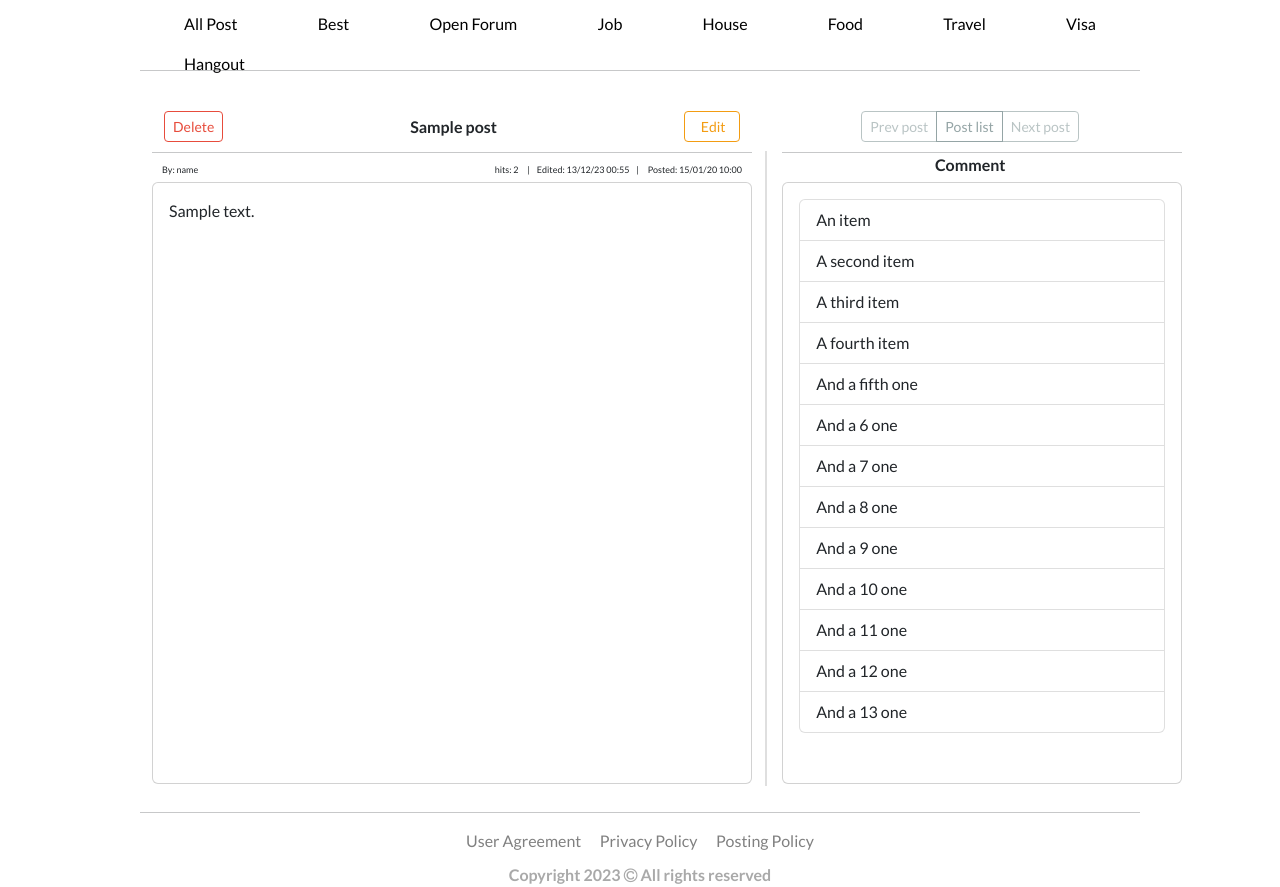
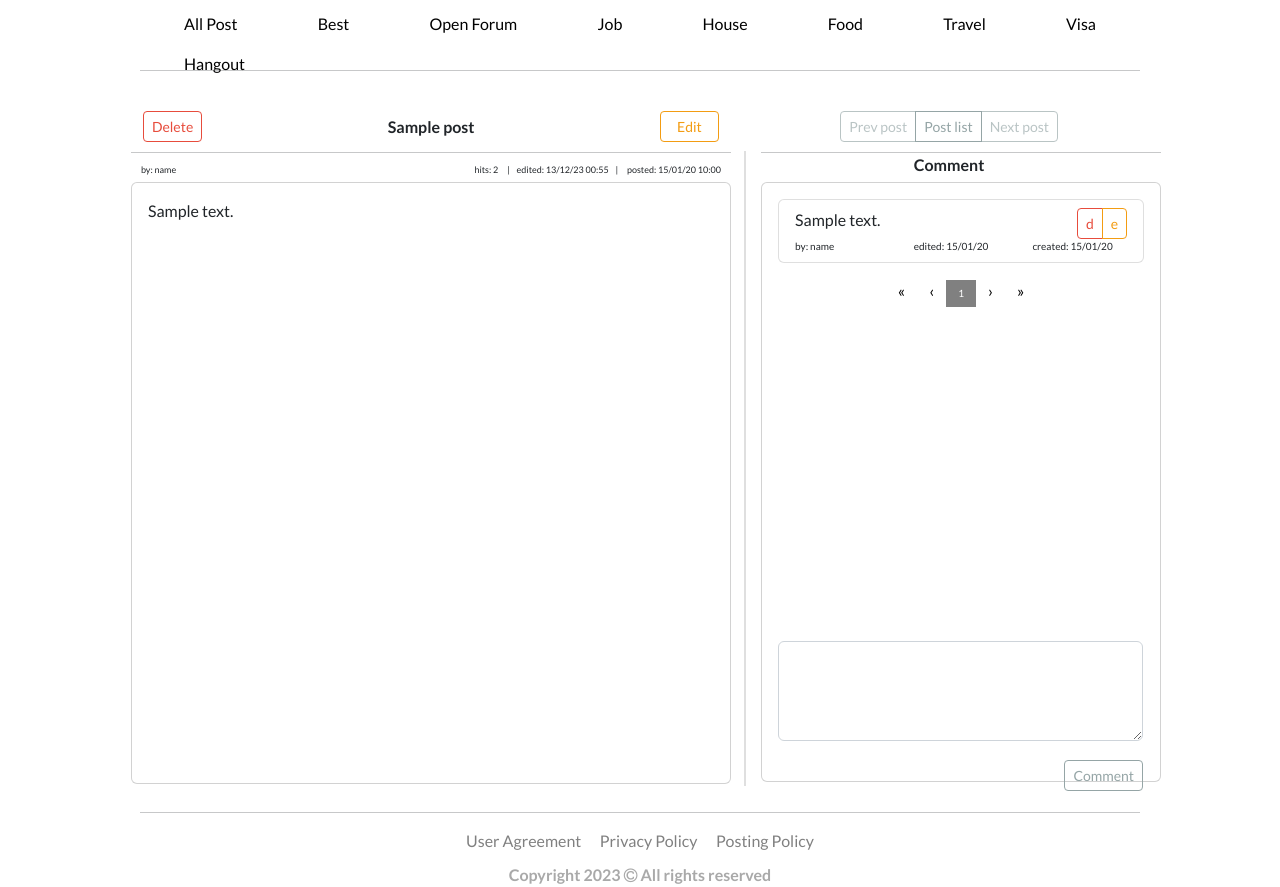
Before and after one commit to ojg1993/CommuniTea, a Django app: a page that uses forum/templates/forum/posts/post-info.html in a window 1280 px wide. Shown: the part 152-1039 px from the top of the page. Run offline with Django 5.2, Linux system fonts and the light colour scheme; tables that the repository leaves empty hold one stand-in row (values such as "Sample post"); some libraries are stand-ins or nearby versions.

Commit message:
feat: implement comment CRUD and pagination functionality
- Added Comment model and registered in admin.
- Implemented the 'create_comment' view to handle the creation of comments.
- Created the 'CreateCommentForm' form for processing comment creation.
- Improved the 'post_info' view to display comments as well as comment pagination functionality.
- Implemented pagination logic in the 'post-info.html' template for better user experience.
- Added the 'update_comment' view to support updating comments with the 'update-comment.html' template.
- Implemented the 'delete_comment' view to handle the deletion of comments.
- Configured URLs following the new comment-related views.

```diff
--- a/forum/forms.py
+++ b/forum/forms.py
@@ -1,5 +1,7 @@
 from django import forms
-from .models import Post
+from django.forms import TextInput
+
+from .models import Post, Comment
 
 
 class CreatePostForm(forms.ModelForm):
@@ -12,3 +14,13 @@ class CreatePostForm(forms.ModelForm):
         category = kwargs.pop("category", None)
         super(CreatePostForm, self).__init__(*args, **kwargs)
         self.fields["category"].initial = category
+
+
+class CreateCommentForm(forms.ModelForm):
+    class Meta:
+        model = Comment
+        fields = ["content"]
+        widgets = {
+            "content": forms.Textarea(attrs={"style": "width: 365px; height: 100px;"}),
+        }
+        labels = {"content": ""}
--- a/forum/templates/forum/posts/post-info.html
+++ b/forum/templates/forum/posts/post-info.html
@@ -1,9 +1,10 @@
 {% extends "forum/base.html" %}
 {% load static %}
+{% load crispy_forms_tags %}
 
 {% block content %}
     <body>
-    <div class="container" style="display: flex; justify-items: auto; max-width: 1000px;">
+    <div class="container justify-content-center" style="display: flex; justify-items: auto; max-width: 1000px;">
         <div>
             <div class="container" style="width: 600px;">
                 <div style="display: flex; justify-content: space-between; align-items: center;">
@@ -18,7 +19,7 @@
                     <div>
                         <a href="{% url 'update-post' category_slug=post.category.slug post_id=post.id %}">
                             <button type="button" class="btn btn-outline-warning btn-sm">
-                                &nbsp;&nbsp; Edit&nbsp;&nbsp;
+                                &nbsp;&nbsp; Edit&nbsp;&nbsp;&nbsp;
                             </button>
                         </a>
                     </div>
@@ -27,7 +28,7 @@
             <hr style="margin: 10px 0;">
             <div style="display: flex; justify-content: space-between; margin: 5px 10px; ">
                 <div style="font-size: xx-small;">
-                    By: {{ post.writer.get_email_domain }}
+                    by: {{ post.writer.get_email_domain }}
                 </div>
 
                 <div style="display: flex; font-size: xx-small;">
@@ -37,11 +38,11 @@
                     </div>
                     {% if post.modified_at %}
                         <div>
-                            Edited: {{ post.modified_at|date:"d/m/y" }} {{ post.modified_at|time:"H:i" }}
+                            edited: {{ post.modified_at|date:"d/m/y" }} {{ post.modified_at|time:"H:i" }}
                         </div>
                         &nbsp; &nbsp; | &nbsp; &nbsp;
                     {% endif %}
-                    Posted: {{ post.created_at|date:"d/m/y" }} {{ post.created_at|time:"H:i" }}
+                    posted: {{ post.created_at|date:"d/m/y" }} {{ post.created_at|time:"H:i" }}
                 </div>
             </div>
             <div class="card" style="width: 600px; align-self: center;">
@@ -58,13 +59,16 @@
         <div class="container" style="width: 400px;">
             <div style="display: flex; justify-content: space-evenly">
                 <div class="btn-group" role="group" aria-label="Basic outlined example">
-                    <a class="btn btn-outline-secondary btn-sm {% if not has_previous_post %}disabled{% endif %}"  href="{% url 'previous-post' category_slug=category_slug post_id=post.id %}" >
+                    <a class="btn btn-outline-secondary btn-sm {% if not has_previous_post %}disabled{% endif %}"
+                       href="{% url 'previous-post' category_slug=category_slug post_id=post.id %}">
                         Prev post
                     </a>
-                    <a class="btn btn-outline-secondary btn-sm" href="{% url 'category-posts' category_slug=category_slug %}" >
+                    <a class="btn btn-outline-secondary btn-sm"
+                       href="{% url 'category-posts' category_slug=category_slug %}">
                         Post list
                     </a>
-                    <a class="btn btn-outline-secondary btn-sm {% if not has_next_post %}disabled{% endif %}" href="{% url 'next-post' category_slug=category_slug post_id=post.id %}" >
+                    <a class="btn btn-outline-secondary btn-sm {% if not has_next_post %}disabled{% endif %}"
+                       href="{% url 'next-post' category_slug=category_slug post_id=post.id %}">
                         Next post
                     </a>
                 </div>
@@ -75,39 +79,98 @@
                 Comment
             </div>
 
-            <div class="card" style="width: 400px; align-self: center;">
+            <div class="card" style="width: 400px; max-height: 600px; align-self: center;">
                 <div class="card-body" style="min-height: 600px;">
                     <ul class="list-group">
-                        <li class="list-group-item">An item</li>
-                        <li class="list-group-item">A second item</li>
-                        <li class="list-group-item">A third item</li>
-                        <li class="list-group-item">A fourth item</li>
-                        <li class="list-group-item">And a fifth one</li>
-                        <li class="list-group-item">And a 6 one</li>
-                        <li class="list-group-item">And a 7 one</li>
-                        <li class="list-group-item">And a 8 one</li>
-                        <li class="list-group-item">And a 9 one</li>
-                        <li class="list-group-item">And a 10 one</li>
-                        <li class="list-group-item">And a 11 one</li>
-                        <li class="list-group-item">And a 12 one</li>
-                        <li class="list-group-item">And a 13 one</li>
+                        {% for comment in comment_page %}
+                            <li class="list-group-item">
+                                <div class="row">
+                                    <div class="col-md-8">{{ comment.content }}</div>
+                                    <div class="col-md-4 d-flex justify-content-end">
+                                        <div class="btn-group" role="group">
+                                            <a class="btn btn-outline-danger btn-sm small"
+                                               href="{% url 'delete-comment' comment_id=comment.id post_id=post.id category_slug=category_slug %}">
+                                                d
+                                            </a>
+                                            <a class="btn btn-outline-warning btn-sm small"
+                                               href="{% url 'update-comment' comment_id=comment.id post_id=post.id category_slug=category_slug %}">
+                                                e
+                                            </a>
+                                        </div>
+                                    </div>
+                                </div>
+
+                                <div class="row" style="font-size: 10px;">
+                                    <div class="col-md-4">by: {{ comment.commenter.get_email_domain }}</div>
+                                    <div class="col-md-4">edited: {{ comment.modified_at|date:"d/m/y" }}</div>
+                                    <div class="col-md-4">created: {{ comment.created_at|date:"d/m/y" }}</div>
+                                </div>
+                            </li>
+
+                        {% endfor %}
                     </ul>
+                    <nav style="height: 50px;">
+                        <ul class="pagination justify-content-center" style="padding-top: 10px;">
+                            <li class="page-item">
+                                <a class="page-link {% if comment_page.number == 1 %}disabled{% endif %}"
+                                   href="?page=1"
+                                   aria-label="First">&laquo;</a>
+                            </li>
+                            <li class="page-item">
+                                <a class="page-link {% if not comment_page.has_previous %}disabled{% endif %}"
+                                   href="{% if comment_page.has_previous %}?page={{ comment_page.previous_page_number }}{% endif %}"
+                                   aria-label="Previous">
+                                    <span aria-hidden="true">&lsaquo;</span>
+                                </a>
+                            </li>
+
+                            {% for num in comment_page.paginator.page_range %}
+                                {% if num == comment_page.number %}
+                                    <li class="page-item {% if num == comment_page.number %}active{% endif %}">
+                                        <a class="page-link" style="font-size: 10px; margin-top: 7px;">
+                                            {{ num }}
+                                        </a>
+                                    </li>
+                                {% else %}
+                                    <li class="page-item">
+                                        <a class="page-link" style="font-size: 10px; margin-top: 7px;"
+                                           href="?page={{ num }}">
+                                            {{ num }}
+                                        </a>
+                                    </li>
+                                {% endif %}
+                            {% endfor %}
+                            <li class="page-item">
+                                <a class="page-link {% if not comment_page.has_next %}disabled{% endif %}"
+                                   href="{% if comment_page.has_next %}?page={{ comment_page.next_page_number }}{% endif %}"
+                                   aria-label="Next">
+                                    <span aria-hidden="true">&rsaquo;</span>
+                                </a>
+                            </li>
+                            <li class="page-item">
+                                <a class="page-link {% if comment_page.number == comment_page.paginator.num_pages %}disabled{% endif %}"
+                                   href="?page={{ comment_page.paginator.num_pages }}" aria-label="Last">
+                                    <span aria-hidden="true">&raquo;</span>
+                                </a>
+                            </li>
+                        </ul>
+                    </nav>
+                    <br>
+                    <div style="max-height: 100px; position: absolute; bottom: 40px;">
+                        <form action="{% url 'create-comment' post_id=post.id category_slug=category_slug %}"
+                              method="POST">
+                            {% csrf_token %}
+                            {{ form|crispy }}
+                            <button type="submit" class="btn btn-outline-secondary btn-sm"
+                                    style="margin-top: 3px; float: right;">
+                                Comment
+                            </button>
+                        </form>
+                    </div>
                 </div>
             </div>
         </div>
     </div>
     </body>
 
-    <script>
-        function deletePost(btn) {
-            var delete_confirm = confirm("Are you sure you want to delete the post?");
-            var post_id = btn.getAttribute('data-post-id');
-            var category_slug = btn.getAttribute('data-category-slug');
-            if (delete_confirm) {
-                var delete_url = `/${category_slug}/posts/${post_id}/delete-post`;
-                window.location.href = delete_url;
-            }
-        };
-    </script>
-
 {% endblock %}
--- a/forum/urls.py
+++ b/forum/urls.py
@@ -8,14 +8,44 @@ urlpatterns = [
         views.category_posts,
         name="category-posts",
     ),
+    # Post CRUD, Comment R
+    path("<slug:category_slug>/create-post", views.create_post, name="create-post"),
+    path("<slug:category_slug>/posts/<int:post_id>", views.post_info, name="post-info"),
     path(
-        "<slug:category_slug>/create-post",
-        views.create_post,
-        name="create-post",
+        "<slug:category_slug>/posts/<int:post_id>/update-post",
+        views.update_post,
+        name="update-post",
     ),
-    path("<slug:category_slug>/posts/<int:post_id>", views.post_info, name="post-info"),
-    path("<slug:category_slug>/posts/<int:post_id>/update-post", views.update_post, name="update-post"),
-    path("<slug:category_slug>/posts/<int:post_id>/delete-post", views.delete_post, name="delete-post"),
-    path("<slug:category_slug>/posts/<int:post_id>/previous-post", views.previous_post, name="previous-post"),
-    path("<slug:category_slug>/posts/<int:post_id>/next-post", views.next_post, name="next-post"),
+    path(
+        "<slug:category_slug>/posts/<int:post_id>/delete-post",
+        views.delete_post,
+        name="delete-post",
+    ),
+    # Post navigation
+    path(
+        "<slug:category_slug>/posts/<int:post_id>/previous-post",
+        views.previous_post,
+        name="previous-post",
+    ),
+    path(
+        "<slug:category_slug>/posts/<int:post_id>/next-post",
+        views.next_post,
+        name="next-post",
+    ),
+    # Comment CUD
+    path(
+        "<slug:category_slug>/posts/<int:post_id>/create-comment",
+        views.create_comment,
+        name="create-comment",
+    ),
+    path(
+        "<slug:category_slug>/posts/<int:post_id>/comments/<int:comment_id>/update-comment",
+        views.update_comment,
+        name="update-comment",
+    ),
+    path(
+        "<slug:category_slug>/posts/<int:post_id>/delete-comment/<int:comment_id>",
+        views.delete_comment,
+        name="delete-comment",
+    ),
 ]
--- a/forum/views.py
+++ b/forum/views.py
@@ -2,8 +2,8 @@
 from django.shortcuts import render, get_object_or_404, redirect
 
 # Model & ModelForm
-from .models import Category, Post
-from .forms import CreatePostForm
+from .models import Category, Post, Comment
+from .forms import CreatePostForm, CreateCommentForm
 from django.urls import reverse
 
 # Pagination
@@ -44,7 +44,19 @@ def category_posts(request, category_slug=None):
 def post_info(request, category_slug=None, post_id=None):
     cur_category = Category.objects.get(slug=category_slug)
     post = get_object_or_404(Post, id=post_id)
-    context = {"post": post, "category_slug": category_slug}
+    comments = Comment.objects.filter(post_id=post_id).order_by("-created_at")
+
+    paginated = Paginator(comments, 6)
+    page_number = request.GET.get("page")
+    current_page_number = paginated.get_page(page_number)
+
+    form = CreateCommentForm()
+    context = {
+        "post": post,
+        "category_slug": category_slug,
+        "form": form,
+        "comment_page": current_page_number,
+    }
     if Post.objects.filter(category=cur_category.id, id__lt=post_id):
         context["has_previous_post"] = True
     if Post.objects.filter(category=cur_category.id, id__gt=post_id):
@@ -112,3 +124,35 @@ def next_post(request, category_slug=None, post_id=None):
         .first()
     )
     return redirect("post-info", category_slug=category_slug, post_id=previous_post.id)
+
+
+def create_comment(request, post_id, category_slug):
+    comment_form = CreateCommentForm(request.POST)
+    post = get_object_or_404(Post, id=post_id)
+    if comment_form.is_valid():
+        comment = comment_form.save(commit=False)
+        comment.post = post
+        comment.commenter = request.user
+        comment.save()
+        return redirect("post-info", category_slug=category_slug, post_id=post_id)
+
+
+def update_comment(request, comment_id, post_id, category_slug):
+    comment = get_object_or_404(Comment, id=comment_id)
+
+    if request.method == "POST":
+        form = CreateCommentForm(request.POST, instance=comment)
+        if form.is_valid():
+            form.save()
+            return redirect("post-info", category_slug=category_slug, post_id=post_id)
+
+    form = CreateCommentForm(instance=comment)
+    context = {"form": form, "comment": comment}
+
+    return render(request, "forum/posts/update-comment.html", context=context)
+
+
+def delete_comment(request, comment_id, post_id, category_slug):
+    comment = Comment.objects.get(id=comment_id)
+    comment.delete()
+    return redirect("post-info", category_slug=category_slug, post_id=post_id)
```
Also changed, not shown: forum/admin.py (+7 -2 lines), forum/models.py (+23 -0 lines), forum/templates/forum/posts/update-comment.html (added, +33 -0 lines).
